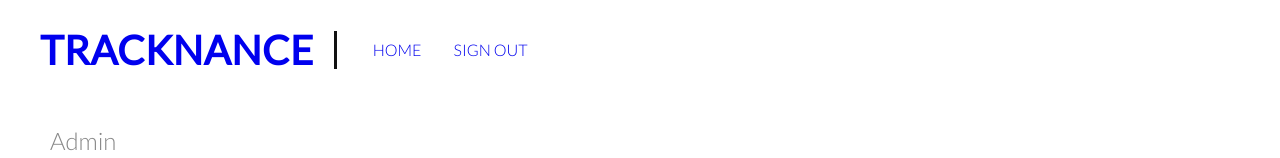
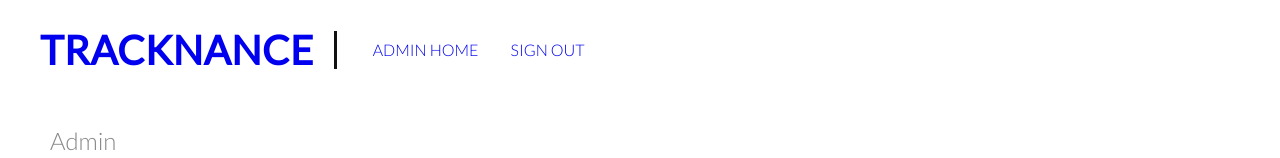
Before and after one commit to Anuoluwa/Maintenance-Tracker, a plain HTML site: page UI/adminDetails.html in a window 1280 px wide. Shown: the top 158 px of the page. Drawn offline with Linux system fonts and the light colour scheme.

Commit message:
Initial commit

```diff
--- a/UI/adminDetails.html
+++ b/UI/adminDetails.html
@@ -21,7 +21,7 @@
         <nav class="nav primary-nav">
             <ul>
                 <li>
-                    <a href="About.html">Home</a>
+                    <a href="index.html">Admin Home</a>
                 </li>
                 <li>
                     <a href="About.html">Sign Out</a>
```
